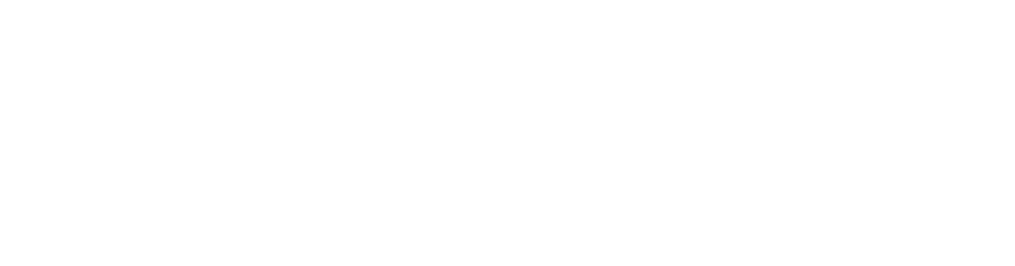
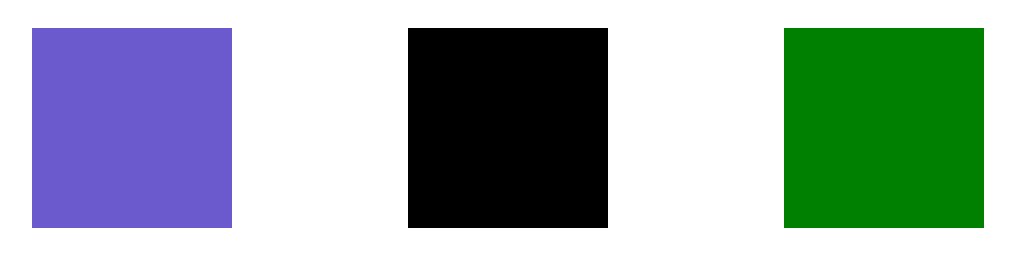
Before and after one commit to MikeDev206/kodemia-practice, a plain HTML site: page css/class/sesionCuatroCss/index.html in a window 1280 px wide. Shown: the whole page, without its empty margins (132-1147 px from the left). Drawn offline with Linux system fonts and the light colour scheme.

Commit message:
first attempt of mediaqueries

```diff
--- a/css/class/sesionCuatroCss/css/main.css
+++ b/css/class/sesionCuatroCss/css/main.css
@@ -0,0 +1,101 @@
+/*Mobile-version*/
+
+
+/* .responsive-shape {
+    width: 200px;
+    height: 200px;
+    background: slategrey;
+    background: ;
+    border: 1px solid black;
+    margin: 20px auto;
+} */
+
+
+/*@mediaquery
+Es una regla de reglas, o una condición formada por la palabra reservada @media que sirve para declarar el mediaquery
+el segundo parámetro es la palabra only screen que no es obligatoria pues sirve para identificar en que tipos de pantalla
+pueden aplicar mi mediaquery y con el "and" aquí se empieza la condición de dimensiones.
+Lo que nos determina si estoy en un dispositivo o en otro es el ancho pues el alto varia demasiado y el ancho no es
+tan variable.
+Todo lo que aplique por fuera de los mediaqueries son mis default y lo que esté dentro del media
+es lo que voy a cambiar
+El breakpoint es el punto donde algo se transforma en otra cosa*/
+
+
+/*Tablet-version*/
+
+
+/* @media only screen and (min-width: 520px) {
+    .responsive-shape {
+        width: 100px;
+        background: rgb(14, 41, 69);
+        transition: all 1s cubic-bezier(0.95, 0.05, 0.795, 0.035);
+    }
+} */
+
+
+/*Desktop-version*/
+
+
+/* @media only screen and (min-width: 1024px) {
+    .responsive-shape {
+        width: 200px;
+        background: peru;
+        border-radius: 100%;
+    }
+} */
+
+
+/*MobileV*/
+
+.container {
+    display: flex;
+    justify-content: space-evenly;
+}
+
+.square {
+    width: 200px;
+    height: 200px;
+    margin: 20px;
+}
+
+.slateblue {
+    background: slateblue;
+}
+
+.black {
+    background: #000000;
+}
+
+.green {
+    background: #008000;
+}
+
+@media only screen and (max-width: 600px) {
+    .square {
+        width: auto;
+        height: auto;
+        margin: 20px;
+    }
+}
+
+
+/*TabletV*/
+
+@media only screen and (max-width: 800px) {
+    .square.slateblue {
+        display: none;
+    }
+    .square.green {
+        display: none;
+    }
+}
+
+
+/*DesktopV*/
+
+@media only screen and (max-width: 1125px) {
+    .square.black {
+        display: none;
+    }
+}
--- a/css/class/sesionCuatroCss/index.html
+++ b/css/class/sesionCuatroCss/index.html
@@ -7,6 +7,17 @@
     <title>Mediaqueries, flexbox, grid, transition</title>
     <link rel="stylesheet" href="css/main.css">
 </head>
+<!-- <div class="responsive-shape"></div> -->
+
+<div class="container ">
+    <div class="square slateblue"></div>
+    <div class="square black"></div>
+    <div class="square green"></div>
+</div>
+
+<!-- Un contenedor con 3 cuadrados del color que sea
+en movil deben verse los 3 en tablet debe de verse uno el de en medio
+y en desktop deben de verse dos de los extremos  -->
 
 <body>
 
```
